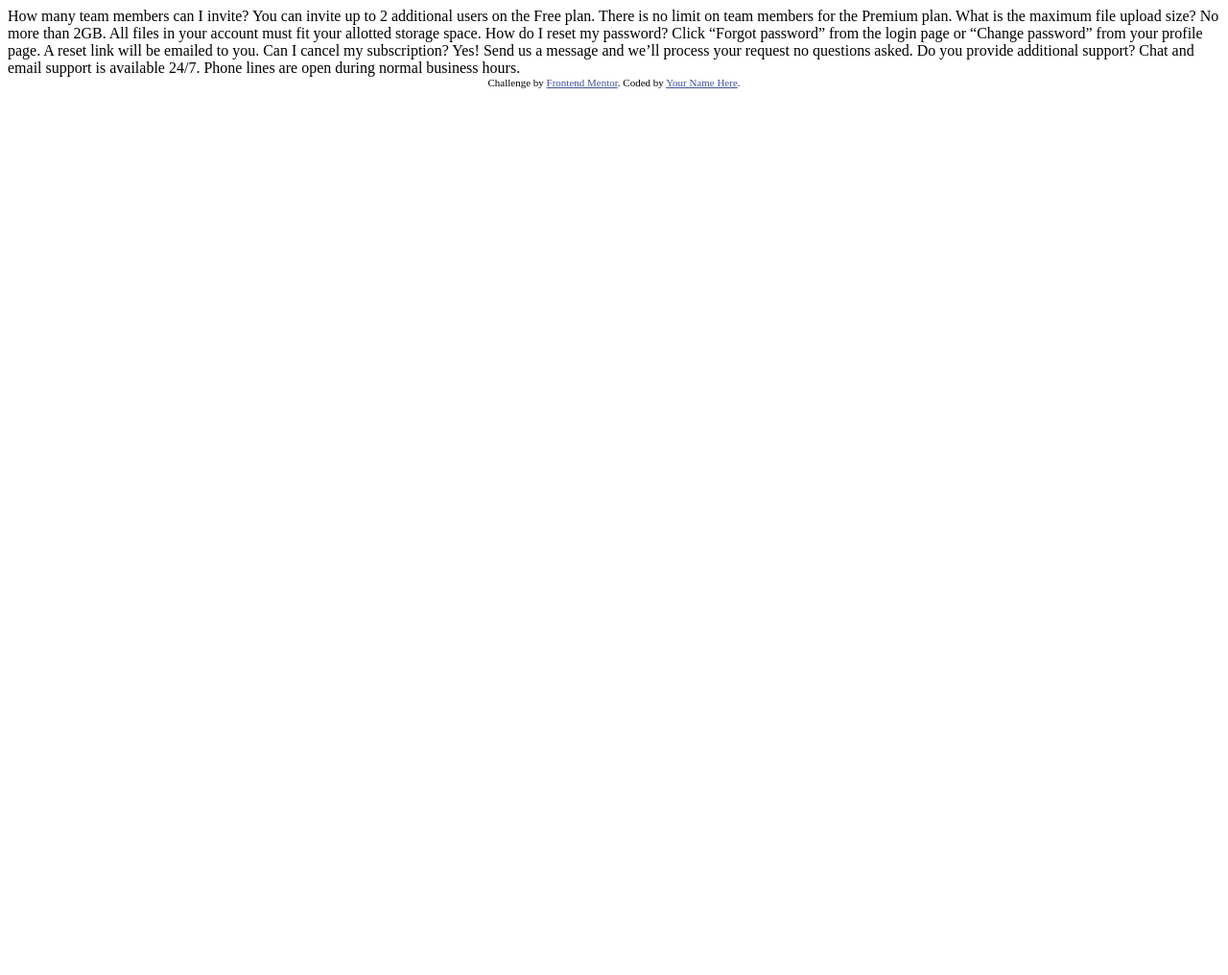
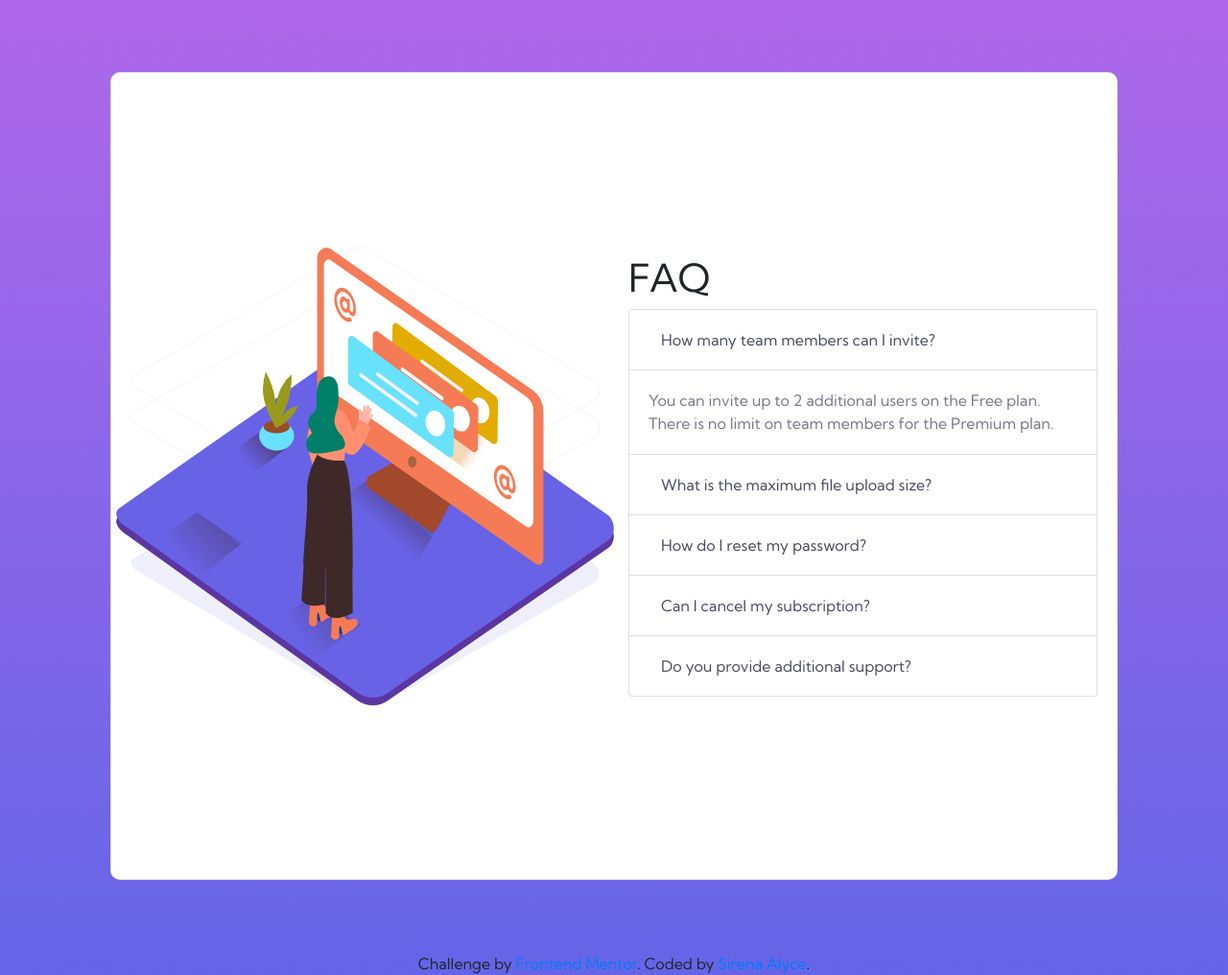
Before and after one commit to SirenaAlyceDev/faq-accordion-card, a plain HTML site: page index.html in a window 1280 px wide. Shown: the whole page at 96% size. Before the commit the page ends 800 px from the top, so only its background shows below. Drawn offline with nearby package versions, Linux system fonts and the light colour scheme.

Commit message:
first commit

```diff
--- /dev/null
+++ b/css/styles.css
@@ -0,0 +1,42 @@
+
+
+/* .woman {
+  position: absolute;
+  left: 0px;
+  top: 0px;
+  z-index: 1;
+} */
+body {
+    background-image: linear-gradient(hsl(273, 75%, 66%), hsl(240, 73%, 65%));
+    font-family: 'Kumbh Sans', sans-serif;
+}
+.main {
+    margin: 75px 100px;
+    border-radius: 10px;
+}
+
+.bg-image {
+  width: 100%;
+  height: auto;
+}
+
+.woman {
+  left: 0;
+  top: 0;
+  height: 100%;
+  width: auto;
+}
+
+.card-header {
+    background-color: transparent;
+}
+
+button.btn.btn-link.btn-block {
+    color: hsl(237, 12%, 33%);
+    text-decoration: none;
+}
+
+
+.card-body-text {
+    color:hsl(240, 6%, 50%)
+}
--- a/index.html
+++ b/index.html
@@ -1,40 +1,146 @@
 <!DOCTYPE html>
 <html lang="en">
+
 <head>
-  <meta charset="UTF-8">
-  <meta name="viewport" content="width=device-width, initial-scale=1.0"> <!-- displays site properly based on user's device -->
+  <!-- Required meta tags -->
+  <meta charset="utf-8">
+  <meta name="viewport" content="width=device-width, initial-scale=1, shrink-to-fit=no">
 
-  <link rel="icon" type="image/png" sizes="32x32" href="./images/favicon-32x32.png">
+  <link rel="icon" type="image/png" sizes="32x32" href="./images/favicon-32x32.png" />
+
+  <!-- Bootstrap CSS -->
+  <link rel="stylesheet" href="https://cdn.jsdelivr.net/npm/bootstrap@4.5.3/dist/css/bootstrap.min.css"
+    integrity="sha384-TX8t27EcRE3e/ihU7zmQxVncDAy5uIKz4rEkgIXeMed4M0jlfIDPvg6uqKI2xXr2" crossorigin="anonymous" />
+  <link href="https://fonts.googleapis.com/css2?family=Kumbh+Sans:wght@300;400;700&display=swap" rel="stylesheet">
+  <link rel="stylesheet" href="css/styles.css" />
 
   <title>Frontend Mentor | FAQ Accordion Card</title>
+</head>
 
-  <!-- Feel free to remove these styles or customise in your own stylesheet 👍 -->
-  <style>
-    .attribution { font-size: 11px; text-align: center; }
-    .attribution a { color: hsl(228, 45%, 44%); }
-  </style>
-</head>
 <body>
-  How many team members can I invite?
-  You can invite up to 2 additional users on the Free plan. There is no limit on
-  team members for the Premium plan.
+  <div class="container-fluid">
+    <div class="card main">
+      <div class="card-body">
+        <div class="row vh-100 align-items-center">
+          <div class="col img-wrap position-relative">
+            <img src="images/bg-pattern-desktop.svg" class="img-fluid bg-image" alt="Responsive image">
+            <img src="images/illustration-woman-online-desktop.svg" class="img-fluid woman position-absolute"
+              alt="Responsive image">
+          </div>
+          <div class="col">
+            <h1>FAQ</h1>
+            <div class="accordion" id="faqAccordion">
+              <div class="card">
+                <div class="card-header" id="headingOne">
+                  <h2 class="mb-0">
+                    <button class="btn btn-link btn-block text-left" type="button" data-toggle="collapse"
+                      data-target="#collapseOne" aria-expanded="true" aria-controls="collapseOne">
+                      How many team members can I invite?
+                    </button>
+                  </h2>
+                </div>
 
-  What is the maximum file upload size?
-  No more than 2GB. All files in your account must fit your allotted storage space.
+                <div id="collapseOne" class="collapse show" aria-labelledby="headingOne" data-parent="#faqAccordion">
+                  <div class="card-body card-body-text">
+                    You can invite up to 2 additional users on the Free plan. There is no limit on team members for the
+                    Premium plan.
+                  </div>
+                </div>
+              </div>
+              <div class="card">
+                <div class="card-header" id="headingTwo">
+                  <h2 class="mb-0">
+                    <button class="btn btn-link btn-block text-left collapsed" type="button" data-toggle="collapse"
+                      data-target="#collapseTwo" aria-expanded="false" aria-controls="collapseTwo">
+                      What is the maximum file upload size?
+                    </button>
+                  </h2>
+                </div>
+                <div id="collapseTwo" class="collapse" aria-labelledby="headingTwo" data-parent="#faqAccordion">
+                  <div class="card-body card-body-text">
+                    No more than 2GB. All files in your account must fit your allotted storage space.
+                  </div>
+                </div>
+              </div>
+              <div class="card">
+                <div class="card-header" id="headingThree">
+                  <h2 class="mb-0">
+                    <button class="btn btn-link btn-block text-left collapsed" type="button" data-toggle="collapse"
+                      data-target="#collapseThree" aria-expanded="false" aria-controls="collapseThree">
+                      How do I reset my password?
+                    </button>
+                  </h2>
+                </div>
+                <div id="collapseThree" class="collapse" aria-labelledby="headingThree" data-parent="#faqAccordion">
+                  <div class="card-body card-body-text">
+                    Click “Forgot password” from the login page or “Change password” from your profile page. A reset
+                    link
+                    will be emailed to you.
+                  </div>
+                </div>
+              </div>
+              <div class="card">
+                <div class="card-header" id="headingFour">
+                  <h2 class="mb-0">
+                    <button class="btn btn-link btn-block text-left collapsed" type="button" data-toggle="collapse"
+                      data-target="#collapseFour" aria-expanded="false" aria-controls="collapseFour">
+                      Can I cancel my subscription?
+                    </button>
+                  </h2>
+                </div>
+                <div id="collapseFour" class="collapse" aria-labelledby="headingFour" data-parent="#faqAccordion">
+                  <div class="card-body card-body-text">
+                    Yes! Send us a message and we’ll process your request no questions asked.
+                  </div>
+                </div>
+              </div>
+              <div class="card">
+                <div class="card-header" id="headingFive">
+                  <h2 class="mb-0">
+                    <button class="btn btn-link btn-block text-left collapsed" type="button" data-toggle="collapse"
+                      data-target="#collapseFive" aria-expanded="false" aria-controls="collapseFive">
+                      Do you provide additional support?
+                    </button>
+                  </h2>
+                </div>
+                <div id="collapseFive" class="collapse" aria-labelledby="headingFive" data-parent="#faqAccordion">
+                  <div class="card-body card-body-text">
+                    Chat and email support is available 24/7. Phone lines are open during normal business hours.
+                  </div>
+                </div>
+              </div>
+            </div>
+          </div>
+        </div>
 
-  How do I reset my password?
-  Click “Forgot password” from the login page or “Change password” from your profile page.
-  A reset link will be emailed to you.
+      </div>
 
-  Can I cancel my subscription?
-  Yes! Send us a message and we’ll process your request no questions asked.
+    </div>
 
-  Do you provide additional support?
-  Chat and email support is available 24/7. Phone lines are open during normal business hours.
 
-  <div class="attribution">
-    Challenge by <a href="https://www.frontendmentor.io?ref=challenge" target="_blank">Frontend Mentor</a>.
-    Coded by <a href="#">Your Name Here</a>.
   </div>
+
+
+  <footer class="container-fluid">
+    <div class="row text-center">
+      <div class="col">
+        Challenge by
+        <a href="https://www.frontendmentor.io?ref=challenge" target="_blank">Frontend Mentor</a>. Coded by <a
+          href="sirenaalyce.com">Sirena Alyce</a>.
+      </div>
+    </div>
+  </footer>
+
+  <!-- jQuery, Popper.js, and Bootstrap JS -->
+  <script src="https://code.jquery.com/jquery-3.5.1.slim.min.js"
+    integrity="sha384-DfXdz2htPH0lsSSs5nCTpuj/zy4C+OGpamoFVy38MVBnE+IbbVYUew+OrCXaRkfj"
+    crossorigin="anonymous"></script>
+  <script src="https://cdn.jsdelivr.net/npm/popper.js@1.16.1/dist/umd/popper.min.js"
+    integrity="sha384-9/reFTGAW83EW2RDu2S0VKaIzap3H66lZH81PoYlFhbGU+6BZp6G7niu735Sk7lN"
+    crossorigin="anonymous"></script>
+  <script src="https://cdn.jsdelivr.net/npm/bootstrap@4.5.3/dist/js/bootstrap.min.js"
+    integrity="sha384-w1Q4orYjBQndcko6MimVbzY0tgp4pWB4lZ7lr30WKz0vr/aWKhXdBNmNb5D92v7s"
+    crossorigin="anonymous"></script>
 </body>
+
 </html>
```
Also changed, not shown: notes.txt (added).
